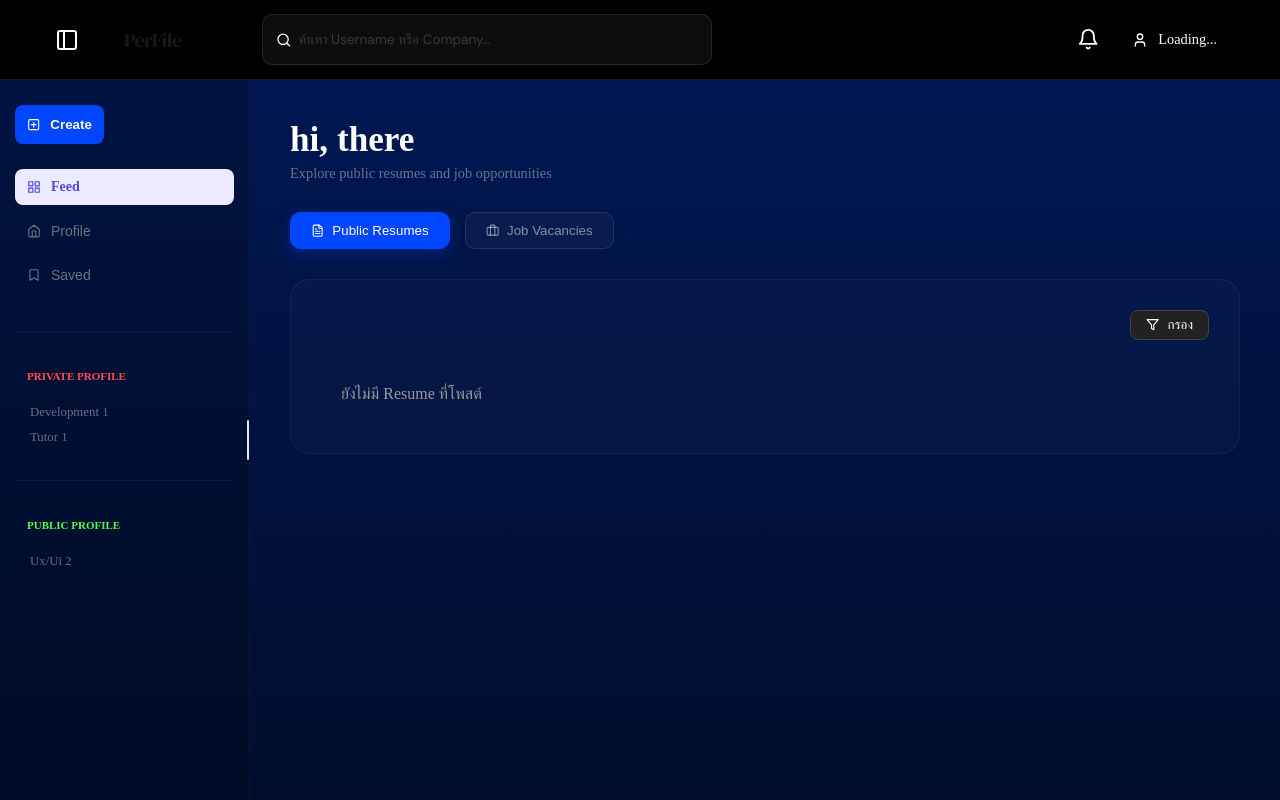
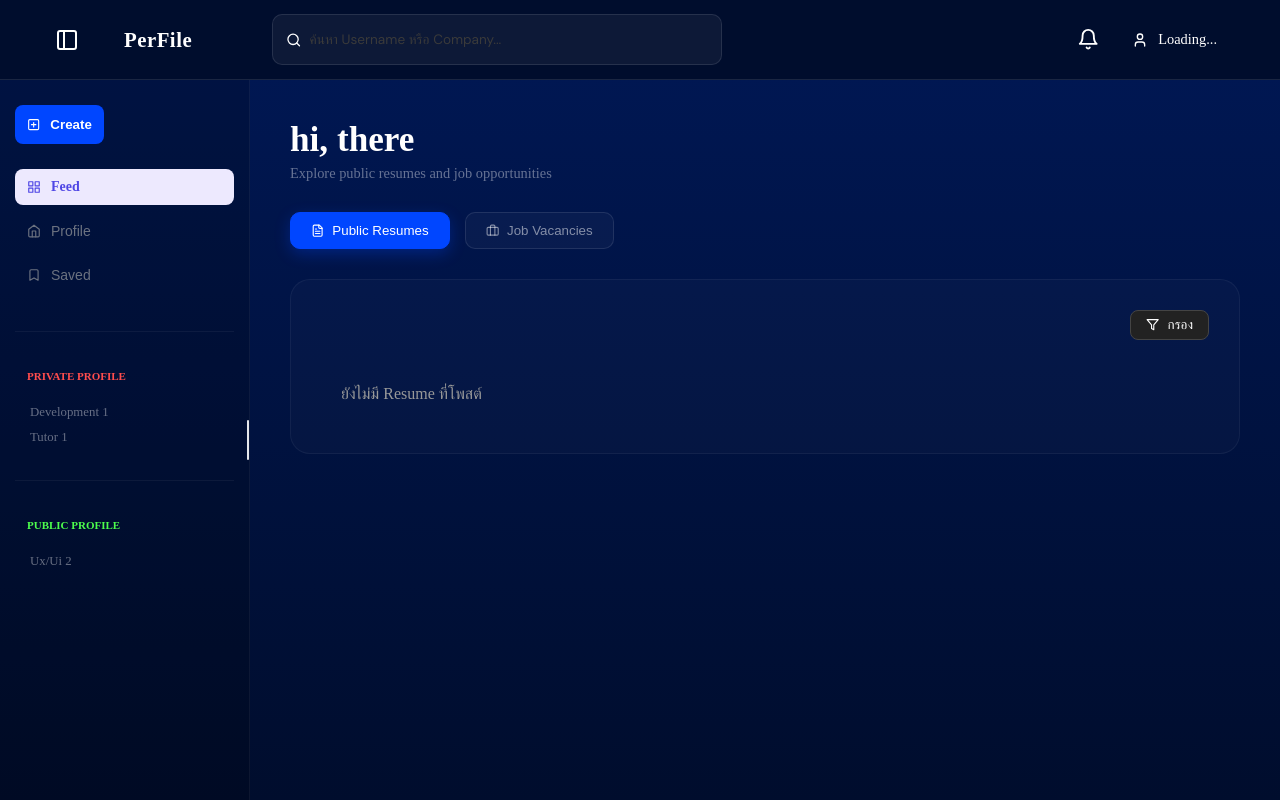
Before and after one commit to ptnsin/PerFile, a React (Vite) app in the folder frontend/: page /feed in a window 1280 px wide. Built offline with nearby package versions, Linux system fonts and the light colour scheme; a web font is replaced by a local one.

Commit message:
แก้ feed nav

```diff
--- a/frontend/src/pages/Userdata.jsx
+++ b/frontend/src/pages/Userdata.jsx
@@ -5,7 +5,7 @@ import {
   LuBriefcase, LuWrench, LuPlus, LuChevronRight, LuChevronLeft, LuCheck,
   LuBuilding
 } from "react-icons/lu";
-import DatePicker from "react-datePicker";
+import DatePicker from "react-datePicker ";
 import "react-datepicker/dist/react-datepicker.css";
 import "../styles/Userdata.css";
 
--- a/frontend/src/pages/UsersFeed.jsx
+++ b/frontend/src/pages/UsersFeed.jsx
@@ -129,7 +129,7 @@ function UsersFeed() {
           <button className="sidebar-toggle-btn" onClick={toggleSidebar}>
             <LuPanelLeft />
           </button>
-          <div className="nav-logo">PerFile</div>
+          <div className="nav-logo1">PerFile</div>
           <div className="nav-search-wrapper">
             <LuSearch className="search-icon" />
             <input
--- a/frontend/src/styles/Userprofile.css
+++ b/frontend/src/styles/Userprofile.css
@@ -123,8 +123,8 @@
 }
 
 .up-menu-item.active {
-  background: #ede9fe;
-  color: #4f46e5;
+  background: #ffffff;
+  color: #000d2d;
   font-weight: 700;
 }
 
--- a/frontend/src/styles/UsersFeed.css
+++ b/frontend/src/styles/UsersFeed.css
@@ -101,7 +101,7 @@
   right: 0;
   height: 80px;
   width: 100%;
-  background: #000;
+  background: #000d2d;
   display: flex;
   align-items: center;
   justify-content: space-between;
@@ -117,8 +117,8 @@
   gap: 30px;
 }
 
-.nav-logo {
-  font-size: 1.8rem;
+.nav-logo1 {
+  font-size: 1.3rem;
   font-weight: bold;
   color: white;
   letter-spacing: 0.5px;
@@ -352,7 +352,9 @@
   border: 1px solid rgba(255, 255, 255, 0.05);
   border-radius: 20px;
   padding: 30px;
+  align-items: center;           /* จัดให้อยู่กึ่งกลางแนวตั้งพร้อมกัน */
 }
+
 
 .filter-bar {
   display: flex;
@@ -368,7 +370,8 @@
   border-radius: 8px;
   display: flex;
   align-items: center;
-  gap: 8px;
+  justify-content: space-between;
+   gap: 8px;
   cursor: pointer;
 }
 
```
